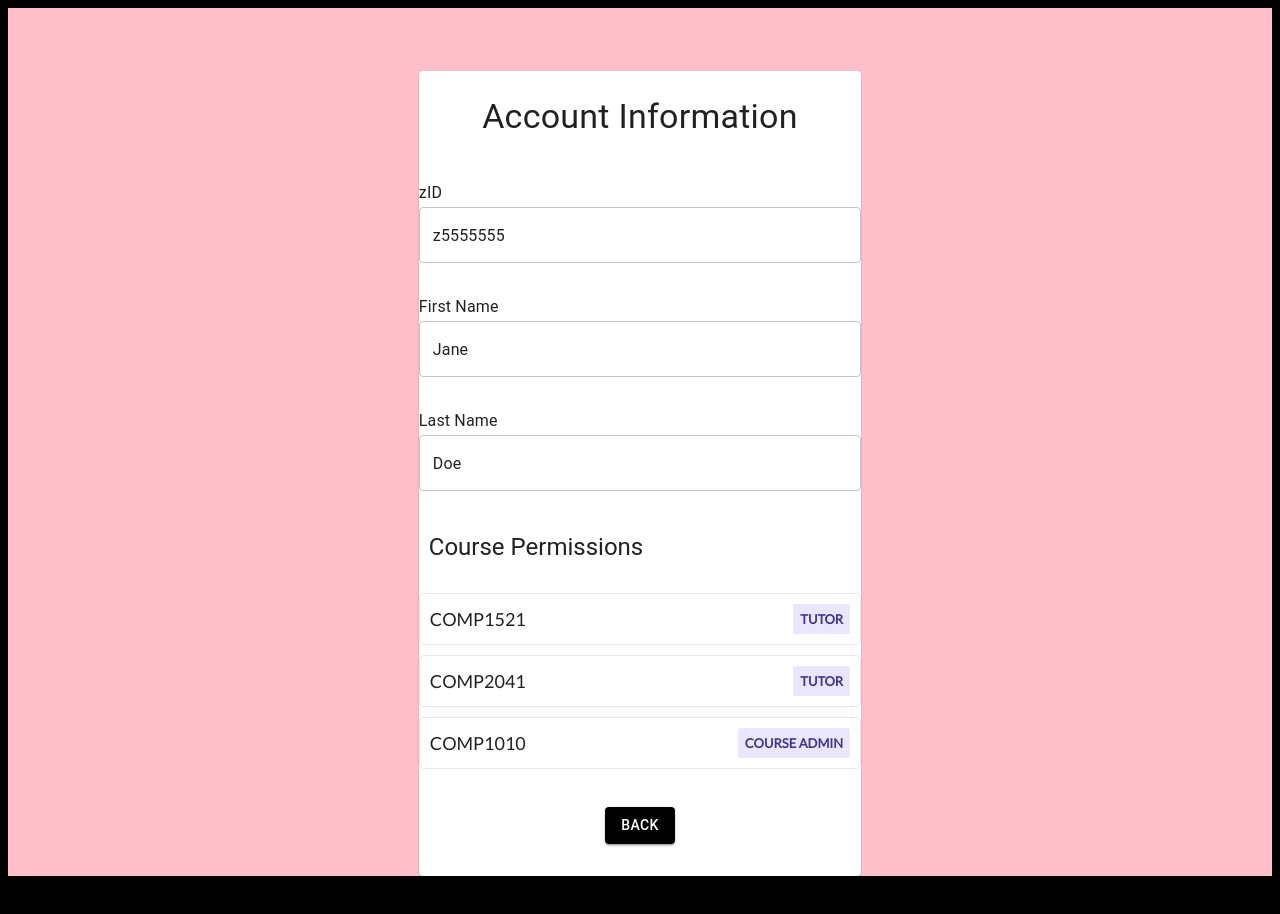
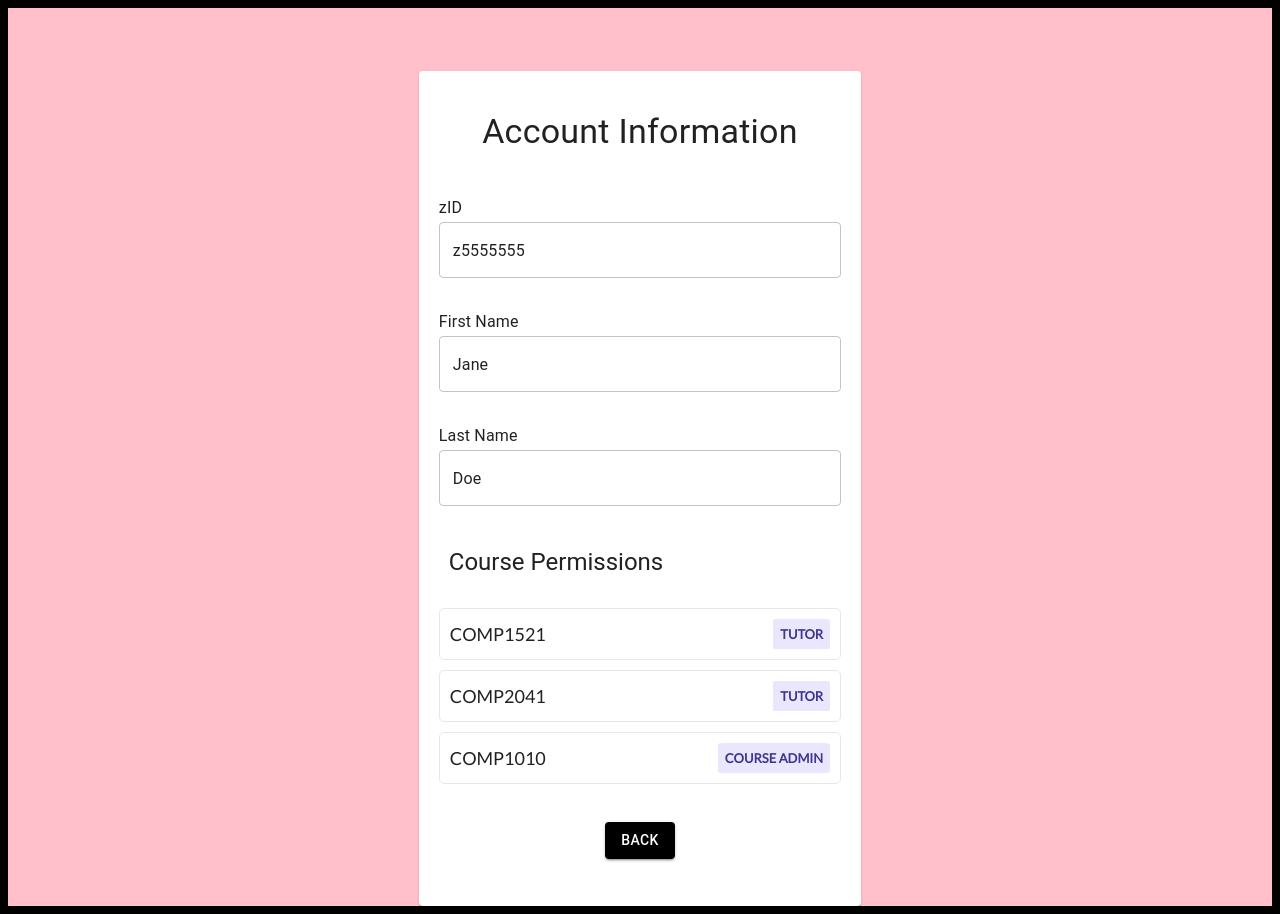
Before and after one commit to unsw-cse-comp3900-9900-23T2/capstone-project-3900h16bsyphon, a Next.js app in the folder frontend/: page /user-profile in a window 1280 px wide. Before the commit the page ends 884 px from the top, so only its background shows below. Built offline with nearby package versions, Linux system fonts and the light colour scheme.

Commit message:
fixing formatting from merge

```diff
--- a/frontend/components/UserProfileCard/UserProfileCard.module.css
+++ b/frontend/components/UserProfileCard/UserProfileCard.module.css
@@ -3,6 +3,7 @@
 .cardBox {
     width: 35%;
     font-family: 'Lato';
+
 }
 
 .cardHeader {
@@ -18,6 +19,7 @@
     display: flex;
     justify-content: center;
     align-items: center;
+    padding: 15px 20px;
 }
 
 .cardContent {
```
